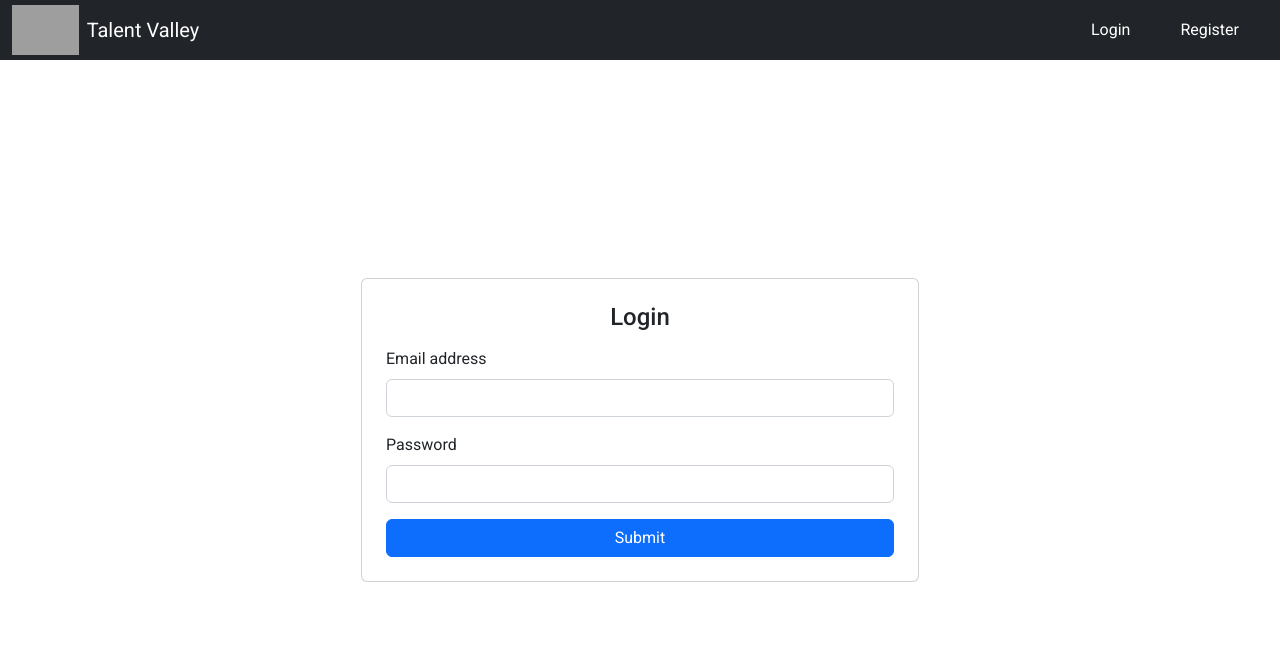
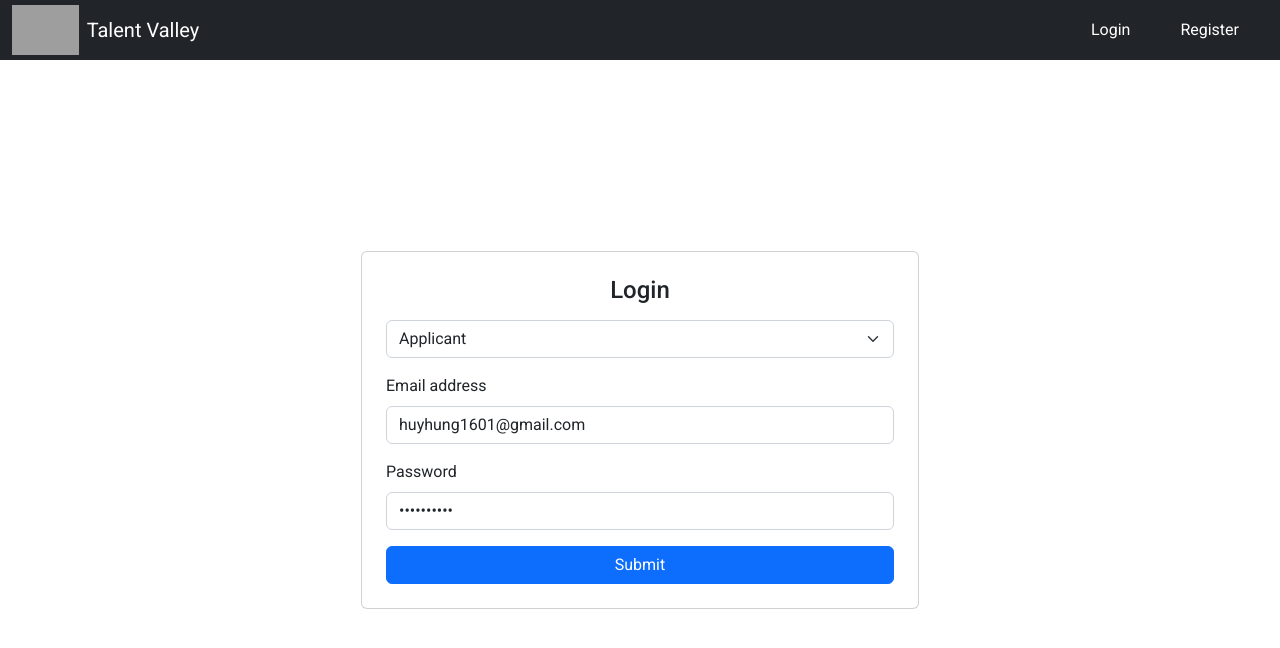
Before and after one commit to huyhung1601/talent-valley, a React (Create React App) app: page /login in a window 1280 px wide. Shown: the top 648 px of the page. Built offline with nearby package versions, Linux system fonts and the light colour scheme; grey boxes are pictures that could not be loaded.

Commit message:
add role to login

```diff
--- a/src/components/interviewContainer/InterviewContainer.jsx
+++ b/src/components/interviewContainer/InterviewContainer.jsx
@@ -27,8 +27,6 @@ export const InterviewContainer = () => {
   const { interviewId } = useParams();
   const navigate = useNavigate();
   const location = useLocation();
-
-  console.log(location);
 
   const { loading, error, data } = useQuery(GET_INTERVIEW, {
     variables: { interviewId },
@@ -62,7 +60,6 @@ export const InterviewContainer = () => {
         )
       );
       handleNext();
-
       handleClearRecord();
     },
   });
@@ -81,7 +78,7 @@ export const InterviewContainer = () => {
   });
 
   const getVideo = () => {
-    navigator.mediaDevices
+    window.navigator.mediaDevices
       .getUserMedia({
         video: true,
         audio: true,
@@ -90,6 +87,7 @@ export const InterviewContainer = () => {
         videoRef.current.srcObject = stream;
         videoRef.current.muted = true;
         videoRef.current.play();
+        console.log("run");
       })
       .catch((err) => {
         console.log(err);
@@ -97,8 +95,8 @@ export const InterviewContainer = () => {
   };
 
   const handleRecord = () => {
+    getVideo();
     setIsRecording(true);
-    getVideo();
     recorderRef.current = new MediaRecorder(videoRef.current.srcObject);
     recorderRef.current.start(500);
     recorderRef.current.ondataavailable = (e) => {
@@ -148,7 +146,6 @@ export const InterviewContainer = () => {
 
   const handleStartInterview = () => {
     navigate("questions");
-    getVideo();
   };
 
   const handleSubmit = () => {
@@ -184,8 +181,10 @@ export const InterviewContainer = () => {
   }, [location.pathname, isComplete, navigate]);
 
   useEffect(() => {
-    getVideo();
-  }, [videoRef]);
+    if (location.pathname.split("/").includes("questions")) {
+      getVideo();
+    }
+  }, [location.pathname]);
 
   if (error) return <h6>Something went wrong!</h6>;
 
--- a/src/components/recruiterDashboard/companyJobReview/applicationList/applicationItem/applicationDetails/ApplicationDetails.jsx
+++ b/src/components/recruiterDashboard/companyJobReview/applicationList/applicationItem/applicationDetails/ApplicationDetails.jsx
@@ -25,11 +25,11 @@ export const ApplicationDetails = ({
   return (
     <div
       id={`flush-${application.id}`}
-      className="accordion-collapse collapse"
+      className="accordion-collapse collapse bg-light p-2"
       aria-labelledby="flush-headingOne"
       data-bs-parent="#accordionFlushExample"
     >
-      <div className="accordion-body p-2">
+      <div className="accordion-body p-2 bg-white">
         {openQuestionForm ? (
           <VideoInterviewForm
             questions={questions}
--- a/src/pages/home/Home.jsx
+++ b/src/pages/home/Home.jsx
@@ -1,7 +1,7 @@
 import { useQuery } from "@apollo/client";
 import { useEffect } from "react";
 import { Route, Routes, useNavigate } from "react-router-dom";
-import { JobList, Spinner, JobSearch, JobDetails } from "../../components";
+import { JobList, JobSearch, JobDetails } from "../../components";
 import { PagesContainer } from "../../components/UIs/pagesContainer/PagesContainer";
 import { GET_JOBS } from "../../graphql/queries/jobQueries";
 
@@ -25,7 +25,6 @@ export const Home = () => {
         <JobSearch />
       </div>
       <div className="row">
-        {loading && <Spinner />}
         {error && <h6>Something went wrong!</h6>}
         {!loading && !error && (
           <>
--- a/src/pages/login/Login.jsx
+++ b/src/pages/login/Login.jsx
@@ -6,6 +6,7 @@ import { useForm } from "../../hooks/useForm";
 import { loginSuccess } from "../../features/auth/authSlice";
 import { Spinner } from "../../components/UIs/spinner/Spinner";
 import { useState } from "react";
+import { useEffect } from "react";
 
 const initialValue = {
   email: "",
@@ -13,7 +14,9 @@ const initialValue = {
 };
 
 export const Login = () => {
-  const { values, handleChange, resetValues } = useForm(initialValue);
+  const { values, handleChange, resetValues, setValues } =
+    useForm(initialValue);
+  const [role, setRole] = useState("applicant");
   const dispatch = useDispatch();
   const [errors, setErrors] = useState({});
 
@@ -34,6 +37,14 @@ export const Login = () => {
     login();
   };
 
+  useEffect(() => {
+    if (role === "applicant") {
+      setValues({ email: "huyhung1601@gmail.com", password: "L0ngca161*" });
+    } else {
+      setValues({ email: "henry@gmail.com", password: "123456789" });
+    }
+  }, [role, setValues]);
+
   return (
     <div className="container h-100 d-flex justify-content-center align-items-center">
       <form
@@ -41,6 +52,17 @@ export const Login = () => {
         onSubmit={handleLogin}
       >
         <div className="h4 text-center mb-3">Login</div>
+        <div className="mb-3">
+          <select
+            value={role}
+            onChange={(e) => setRole(e.target.value)}
+            className="form-select"
+            aria-label="Default select example"
+          >
+            <option value="applicant">Applicant</option>
+            <option value="recruiter">Recruiter</option>
+          </select>
+        </div>
         <div className="mb-3">
           <label htmlFor="email" className="form-label">
             Email address
```
